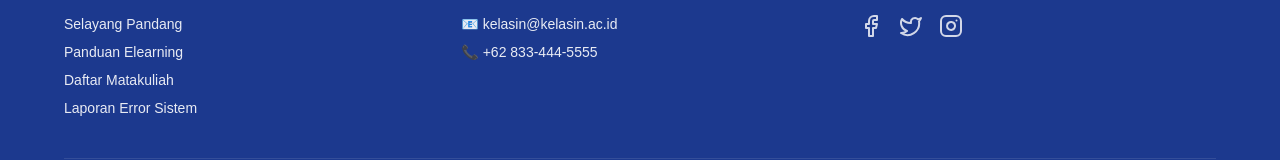
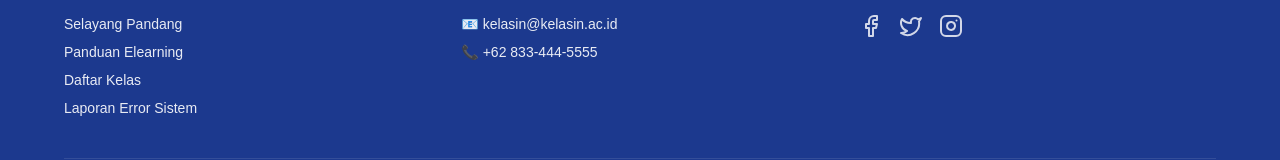
Before and after one commit to nyaivu/zerona-frontend, a Next.js app: page /LandingPage in a window 1280 px wide. Shown: the part 2748-2908 px from the top of the page. Built offline with nearby package versions, Linux system fonts and the light colour scheme.

Commit message:
Fix Footer

```diff
--- a/src/components/LDFooter.tsx
+++ b/src/components/LDFooter.tsx
@@ -28,7 +28,7 @@ export default function LDFooter() {
               Panduan Elearning
             </li>
             <li className="hover:text-blue-300 cursor-pointer transition">
-              Daftar Matakuliah
+              Daftar Kelas
             </li>
             <li className="hover:text-blue-300 cursor-pointer transition">
               Laporan Error Sistem
```
